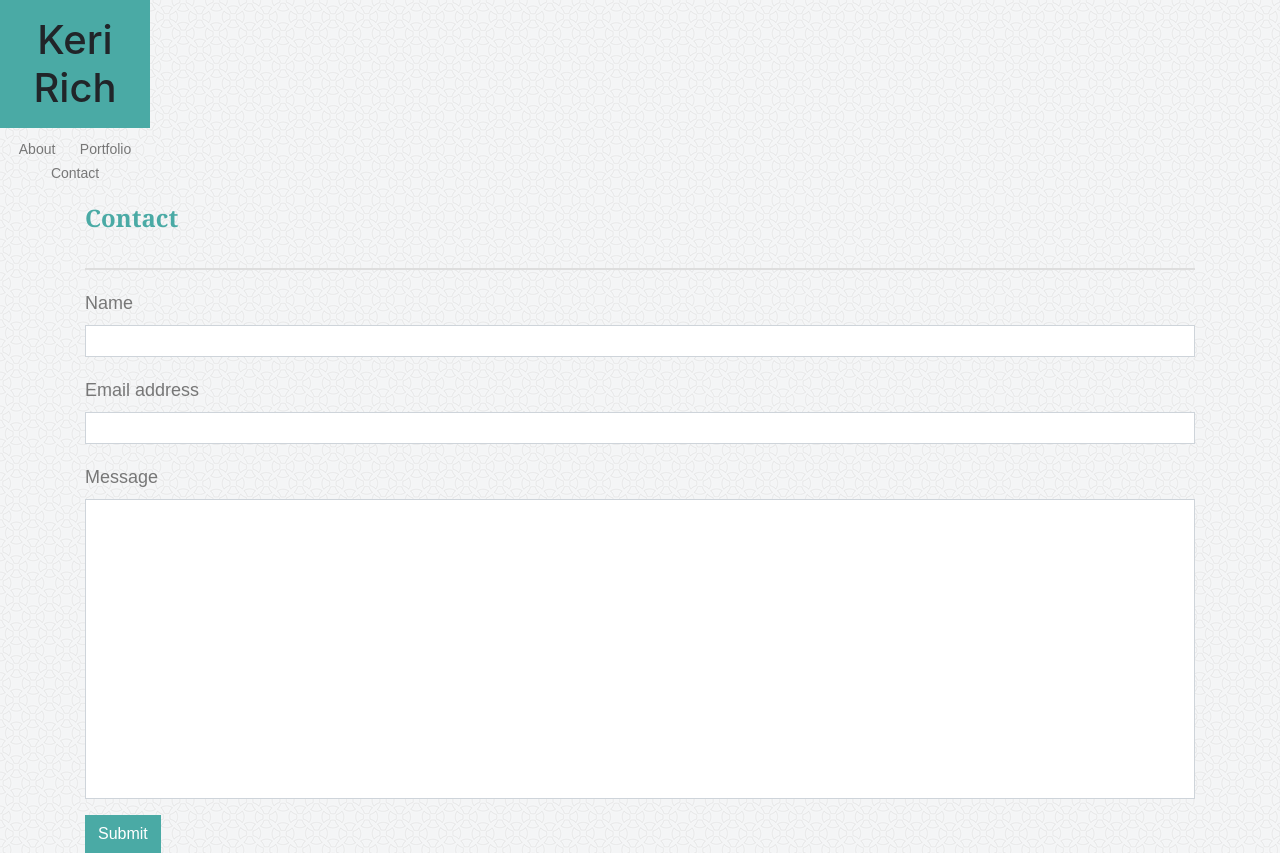
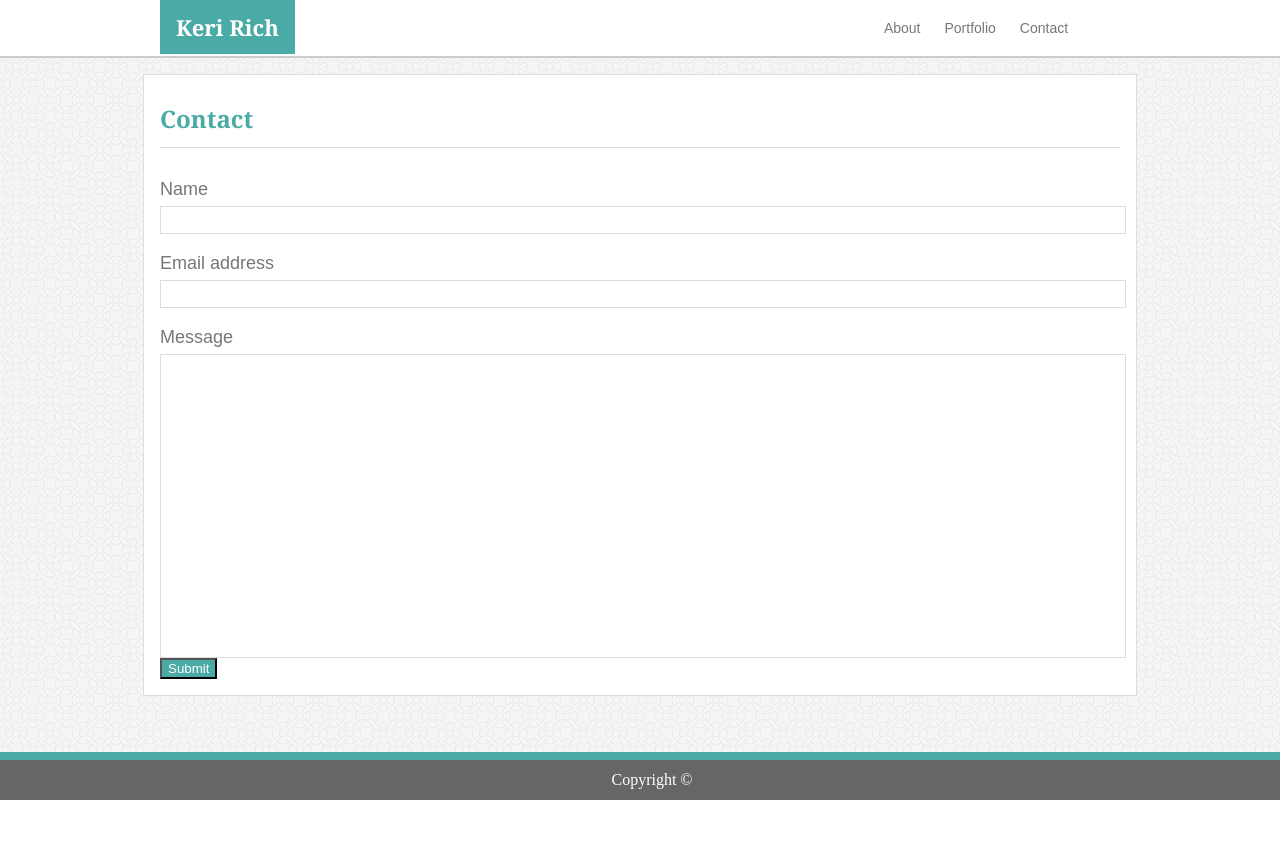
Before and after one commit to krich2013/Responsive-Portfolio, a plain HTML site: page contact.html in a window 1280 px wide. After the commit the page ends 800 px from the top, so only its background shows below. Drawn offline with nearby package versions, Linux system fonts and the light colour scheme.

Commit message:
Form set up

```diff
--- a/Assets/CSS/style.css
+++ b/Assets/CSS/style.css
@@ -1,5 +1,3 @@
-
-
 /* Global Nav Styles */
 .Nav-Header {
     border-bottom-style: solid;
@@ -12,10 +10,17 @@
     margin-bottom: 1rem;
 }
 
+.FullNav {
+    max-width: 960px;
+    margin-left: auto;
+    margin-right: auto;
+}
+
 .NavBar {
     width: 100%;
     text-align: center;
     padding: 20px;
+    padding-left: 21rem;
     color: #666666;
     height: auto;
     text-align: center;
@@ -24,16 +29,8 @@
 .Heading-Box {
     text-align: center;
     max-width: 150px;
+    float: left;
 }
-
-
-.FullNav {
-    max-width: 960px;
-    margin-left: auto;
-    margin-right: auto;
-}
-
-
 
 /* Text styles */
 h1 {
@@ -88,6 +85,7 @@ h2 {
     margin-top: 1rem;
     padding: 1rem;
     margin: auto;
+    margin-bottom: 5rem;
 }
 
 .Section-Heading {
@@ -97,6 +95,10 @@ h2 {
     font-size: 24px;
     margin-top: 1rem;
     margin-bottom: 2rem;
+    border-bottom-style: solid;
+    border-bottom-color: #dddddd;
+    border-width: 1px;
+    padding-bottom: 1rem;
 }
 
 .Section-Border {
@@ -189,19 +191,23 @@ h5 {
 
 #formGroupInput {
     font-size: 12px;
-    color: #777777;
-    border-radius: 0rem !important;
+    border-color: #dddddd;
+    border-style: solid;
+    border-width: thin;
+    margin-top: 0.5rem;
+    height: 1.5rem;
+    width: 100%;
 }
 
 #messageGroupInput {
     font-size: 12px;
-    color: #777777;
-    border-radius: 0rem !important;
+    border-color: #dddddd;
+    border-style: solid;
+    border-width: thin;
+    margin-top: 0.5rem;
+    height: 1.5rem;
     height: 300px;
-}
-
-@media screen and (max-width: 768px)  {
-
+    width: 100%;
 }
 
 /* Small Screen Size Media Queries */
@@ -210,11 +216,14 @@ h5 {
         max-width: 640px;
         width: 100%;
         font-size: 16px;
+        float: none;
     }
 
-    .navBar {
+    .NavBar {
         width: 100%;
-        text-align: center;
+        padding-left: 0rem;
+        padding-right: 0rem;
+        padding-bottom: 0rem;
     }
 
     .Nav-Header {
--- a/contact.html
+++ b/contact.html
@@ -7,32 +7,23 @@
     <title>Contact Info</title>
     <link rel = "stylesheet" href = "Assets/CSS/reset.css" />
     <link rel = "stylesheet" href = "Assets/CSS/style.css" />
-    <link rel = "stylesheet" href = "https://maxcdn.bootstrapcdn.com/bootstrap/4.0.0/css/bootstrap.min.css" />
 </head>
 <body background="Assets/Images/backgroundimage.png">
-    <header>
-            <div class="Heading-Box">
-        <!-- Name box in the top right -->
-            <h1 id="Name">Keri Rich</h1>
-
-        <!-- Top left navigation bar -->
-            <div id="NavBar">
+    <div class="Nav-Header">
+            <div class="FullNav">
+                <div class="Heading-Box Heading-Box-md Heading-Box-lg">
+                    <h1>Keri Rich</h1>
+                </div>
+                <div class="NavBar">
                     <a href="index.html">About</a>
                     <a href="portfolio.html">Portfolio</a>
                     <a href="contact.html">Contact</a>
                 </div>
             </div>
-    </header>
-    <section>
-        <div class="container">
-            <div class="row">
-                <div class="col-md-12">
+        </div>
+
+    <div class="Section-Content">
         <div class="Section-Heading">Contact</div>
-                    <div class = "Section-Border"></div>
-                </div>
-            </div>
-            <div class="row">
-                <div class="col-sm-12">
         <form>
             <!-- Name Input -->
             <div class="form-group">
@@ -51,16 +42,12 @@
                     <label for="formGroupExampleInput">Message</label>
                     <input type="text" class="form-control" id="messageGroupInput" aria-describedby="messageHelp">
             </div>
-
             <button type="submit" class="btn">Submit</button>
         </form>
     </div>
-            </div>
-        </div>
-    </section>
 
     <footer>
-        <div id="Footer-Text">
+        <div class="Footer">
             Copyright &copy;
         </div>
     </footer>
```
Also changed, not shown: portfolio.html (+0 -1 lines). Lines whose indentation alone changed are shown as unchanged.
